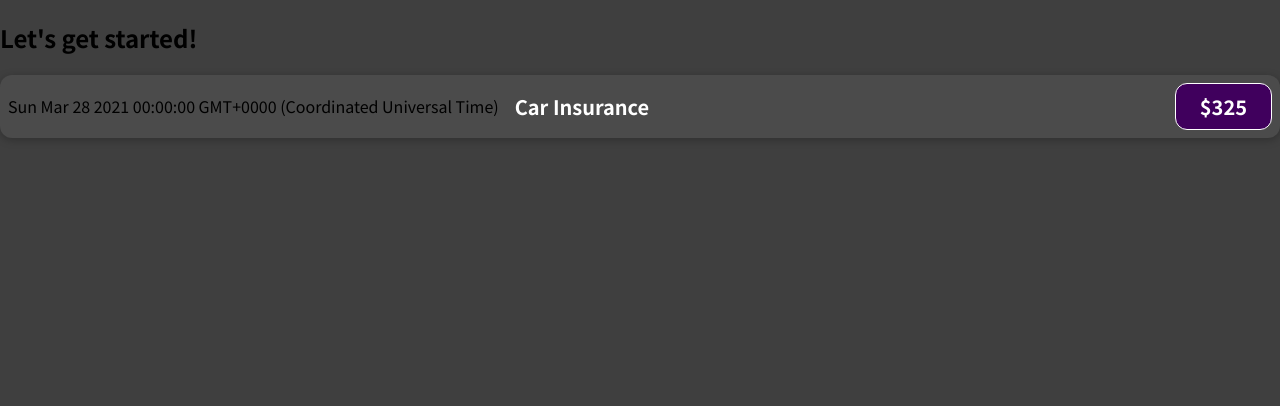
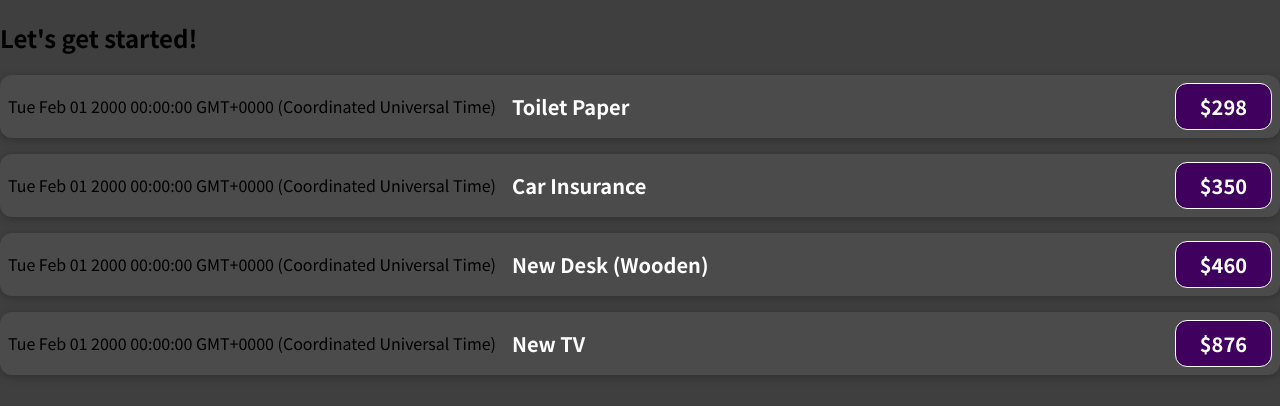
Before and after one commit to AhmadRaza9/react-practice, a JavaScript app: page / in a window 1280 px wide. Shown: the top 406 px of the page. Built offline with nearby package versions, Linux system fonts and the light colour scheme.

Commit message:
Passing data via Props

```diff
--- a/src/App.js
+++ b/src/App.js
@@ -30,7 +30,26 @@
   return (
     <div>
       <h2>Let's get started!</h2>
-      <ExpenseItem />
+      <ExpenseItem
+        title={expenses[0].title}
+        amount={expenses[0].amount}
+        date={expenses[0].date}
+      />
+      <ExpenseItem
+        title={expenses[1].title}
+        amount={expenses[1].amount}
+        date={expenses[1].date}
+      />
+      <ExpenseItem
+        title={expenses[2].title}
+        amount={expenses[2].amount}
+        date={expenses[2].date}
+      />
+      <ExpenseItem
+        title={expenses[3].title}
+        amount={expenses[3].amount}
+        date={expenses[3].date}
+      />
     </div>
   );
 }
--- a/src/components/ExpenseItem.js
+++ b/src/components/ExpenseItem.js
@@ -1,16 +1,15 @@
 import "./ExpenseItem.css";
 
-function ExpenseItem() {
+function ExpenseItem(props) {
   const expenseDate = new Date(2021, 2, 28);
   const expenseTitle = "Car Insurance";
   const expenseAmount = 325;
-
   return (
     <div className="expense-item">
-      <div>{expenseDate.toString()}</div>
+      <div>{props.date}</div>
       <div className="expense-item__description">
-        <h2>{expenseTitle}</h2>
-        <div className="expense-item__price">${expenseAmount}</div>
+        <h2>{props.title}</h2>
+        <div className="expense-item__price">${props.amount}</div>
       </div>
     </div>
   );
```
